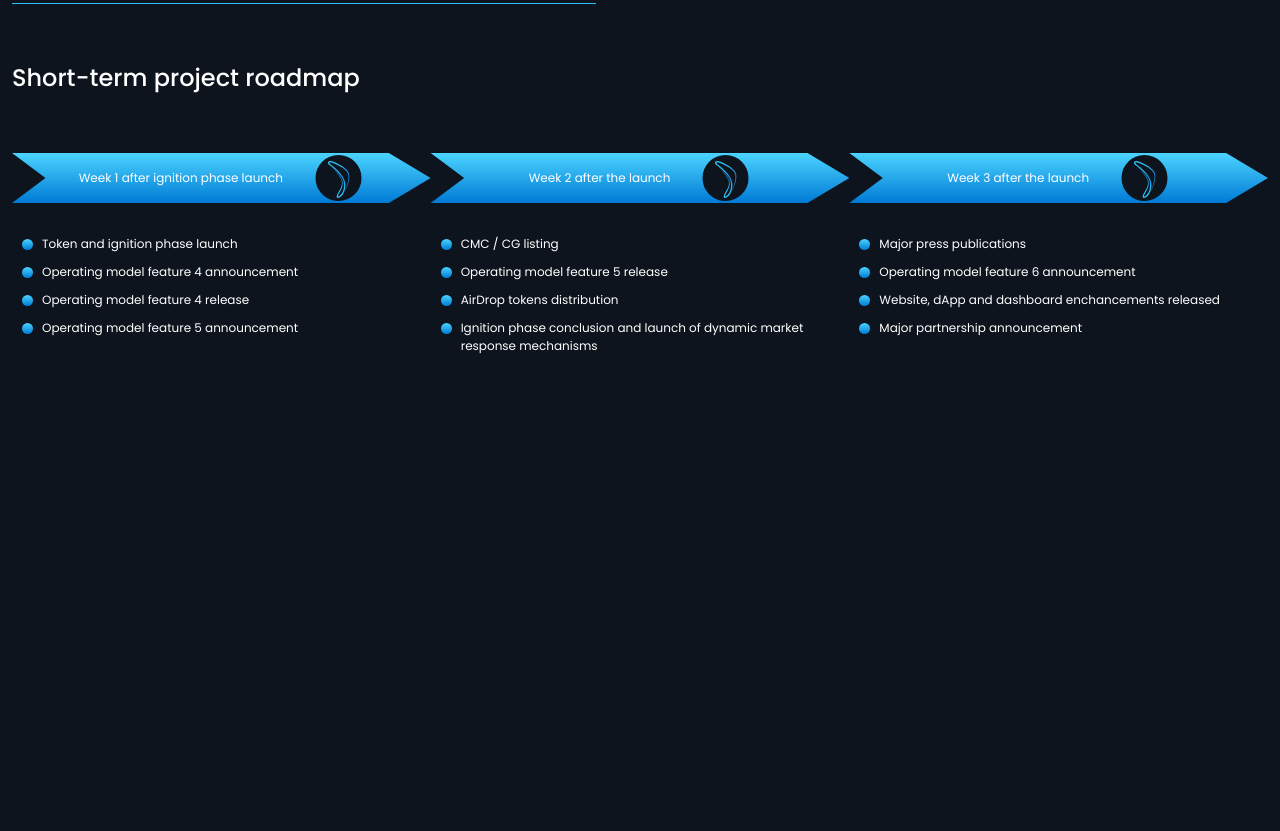
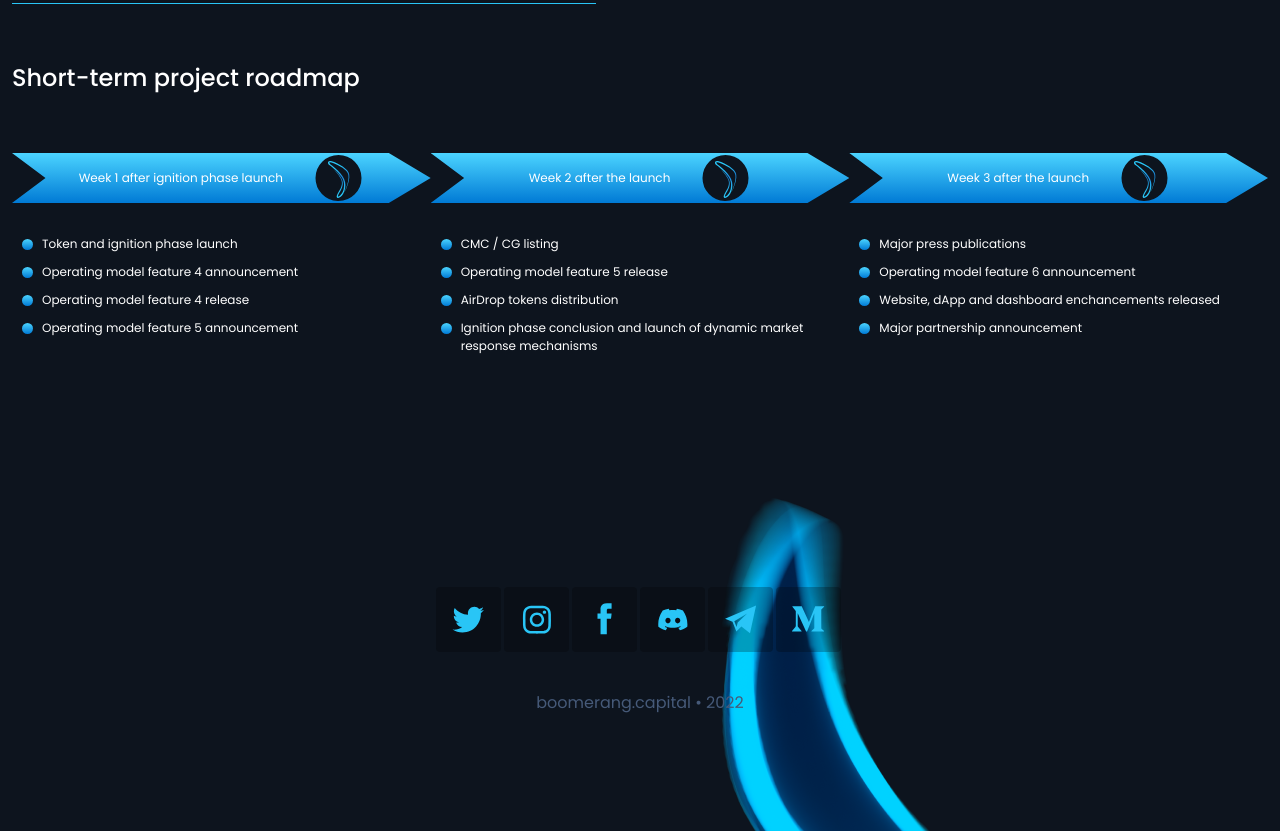
Before and after one commit to dkvsk/boomerang, a website: page app/home.html in a window 1280 px wide. Shown: the part 6873-7704 px from the top of the page. Before the commit the page ends 7300 px from the top, so only its background shows below. Drawn offline with nearby package versions, Linux system fonts and the light colour scheme; files that its build step writes are made by us from their sources; files whose address does not match are found by name.

Commit message:
creat footer  section

```diff
--- a/app/parts/footer.html
+++ b/app/parts/footer.html
@@ -1 +1,32 @@
-<footer class="footer">Footer component!</footer>
+<footer class="footer">
+  <div class="container">
+    <div class="footer__wrap">
+      <div class="footer__body">
+        <div class="footer__socials">
+          <a href="#" class="footer__social">
+            <img class="footer__img" src="../images/twitter-2.svg" alt="" />
+          </a>
+          <a href="#" class="footer__social">
+            <img class="footer__img" src="../images/inst-2.svg" alt="" />
+          </a>
+          <a href="#" class="footer__social">
+            <img class="footer__img" src="../images/facebook-2.svg" alt="" />
+          </a>
+          <a href="#" class="footer__social">
+            <img class="footer__img" src="../images/discord-2.svg" alt="" />
+          </a>
+          <a href="#" class="footer__social">
+            <img class="footer__img" src="../images/telega-2.svg" alt="" />
+          </a>
+          <a href="#" class="footer__social">
+            <img class="footer__img" src="../images/m-2.svg" alt="" />
+          </a>
+        </div>
+        <div class="footer__text">boomerang.capital • 2022</div>
+      </div>
+      <div class="footer__image">
+        <img src="../images/roadmap-2.png" alt="" />
+      </div>
+    </div>
+  </div>
+</footer>
--- a/app/scss/style.scss
+++ b/app/scss/style.scss
@@ -186,10 +186,6 @@
       }
     }
   }
-}
-
-.footer {
-  display: none;
 }
 
 /*Indicators*/
@@ -1250,10 +1246,10 @@
 /*Roadmap*/
 
 .roadmap {
-  padding-bottom: 62px;
+  margin-bottom: 62px;
 
   @media only screen and (max-width: 767px) {
-    padding-bottom: 52px;
+   margin-bottom: 0;
   }
 
   &__sections {
@@ -1286,7 +1282,7 @@
       margin-bottom: 30px;
     }
 
-     &::before {
+    &::before {
       content: "";
       position: absolute;
       top: 0;
@@ -1315,7 +1311,7 @@
 
   &__header {
     clip-path: polygon(90% 0%, 100% 50%, 90% 100%, 0% 100%, 8% 50%, 0% 0%);
-    background: linear-gradient(180deg, #4BD4FF 0%, #007AD5 100%);
+    background: linear-gradient(180deg, #4bd4ff 0%, #007ad5 100%);
     display: flex;
     align-items: center;
     justify-content: center;
@@ -1337,7 +1333,7 @@
       position: absolute;
       top: 4px;
       left: 0;
-      background-image:linear-gradient(180deg, #4BD4FF 0%, #007AD5 100%);;
+      background-image: linear-gradient(180deg, #4bd4ff 0%, #007ad5 100%);
       width: 11px;
       height: 11px;
       border-radius: 10px;
@@ -1353,8 +1349,72 @@
     }
   }
 
-
   &__list {
     padding: 0 10px;
   }
 }
+
+/*Footer*/
+
+.footer {
+  position: relative;
+  overflow: hidden;
+  padding: 160px 0 116px;
+
+  @media only screen and (max-width: 991px) {
+    padding: 52px 0 62px;
+  }
+
+  &__wrap {
+    // position: relative;
+    display: flex;
+    align-items: center;
+    justify-content: center;
+  }
+
+  &__socials {
+    display: flex;
+    margin-bottom: 39px;
+
+    @media only screen and (max-width: 767px) {
+      margin-bottom: 30px;
+    }
+  }
+
+  &__social {
+    background: rgba(0, 0, 0, 0.25);
+    border-radius: 4px;
+    height: 65px;
+    width: 65px;
+    display: flex;
+    justify-content: center;
+    align-items: center;
+    margin-right: 3px;
+
+    @media only screen and (max-width: 767px) {
+      width: 55px;
+      height: 55px;
+    }
+  }
+
+
+  &__text {
+    color: #465a79;
+    text-align: center;
+  }
+
+  &__image {
+    z-index: -1;
+    position: absolute;
+    bottom: -38px;
+    right: 3.5vw;
+
+    @media only screen and (max-width: 1070px) {
+     right: 1px;
+    }
+
+    @media only screen and (max-width: 991px) {
+      display: none;
+    }
+  }
+}
```
Also changed, not shown: app/css/style.css, app/images/discord-2.svg (added), app/images/facebook-2.svg (added), app/images/inst-2.svg (added), app/images/m-2.svg (added), app/images/roadmap-2.png (added), app/images/telega-2.svg (added), app/images/twitter-2.svg (added).
